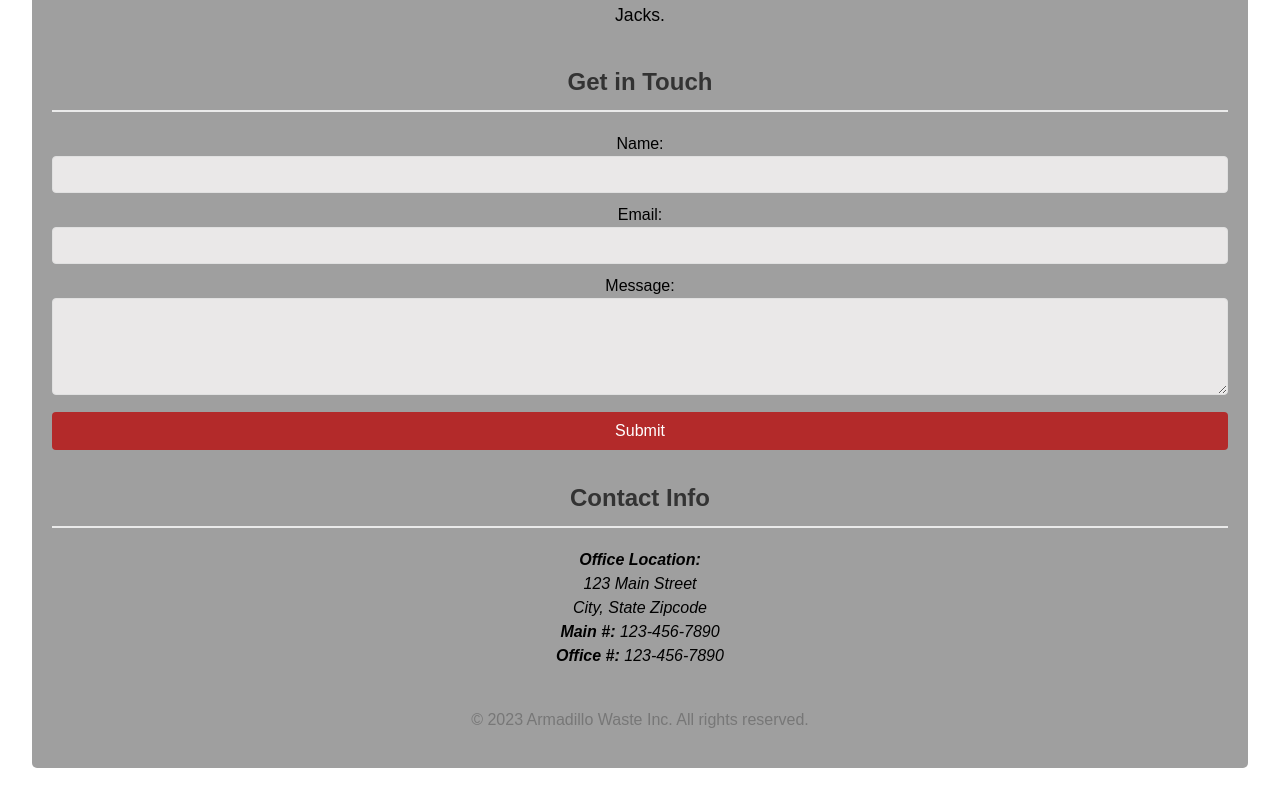
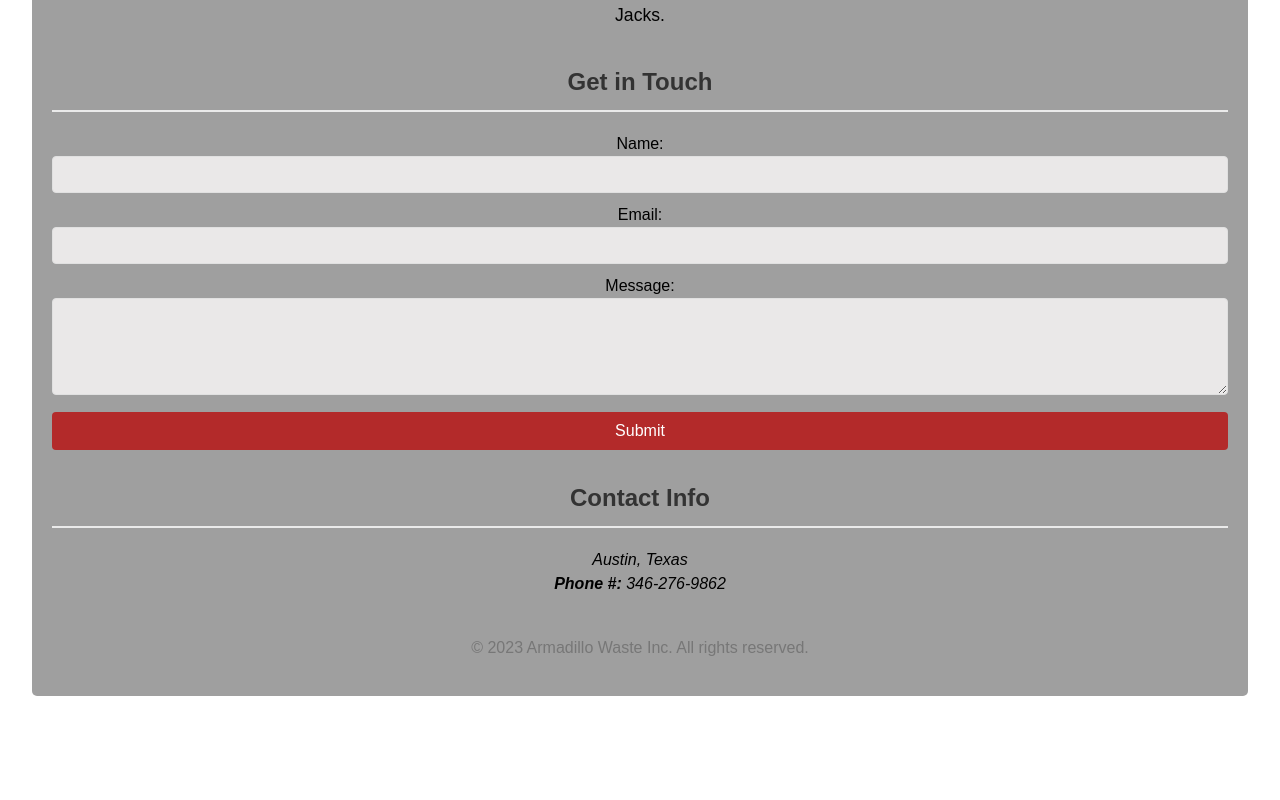
Before and after one commit to cdschexnide/bootjackranch, a React (Vite) app: page / in a window 1280 px wide. Shown: the part 581-1381 px from the top of the page. After the commit the page ends 1309 px from the top, so only its background shows below. Built offline with nearby package versions, Linux system fonts and the light colour scheme; a web font is replaced by a local one.

Commit message:
contact info on page

```diff
--- a/src/App.tsx
+++ b/src/App.tsx
@@ -221,21 +221,15 @@ function App() {
       <section>
         <h2>Contact Info</h2>
         <address style={{ color: "black" }}>
-          <div>
-            <strong>Office Location:</strong>
-          </div>
           <a
             className="address-link"
             href="#"
             // target="_blank"
             // rel="noopener noreferrer"
           >
-            <div>123 Main Street</div>
-            <div>City, State Zipcode</div>
+            <div>Austin, Texas</div>
           </a>
-          <strong>Main #:</strong> 123-456-7890
-          <br />
-          <strong>Office #:</strong> 123-456-7890
+          <strong>Phone #:</strong> 346-276-9862
           <br />
         </address>
       </section>
```
